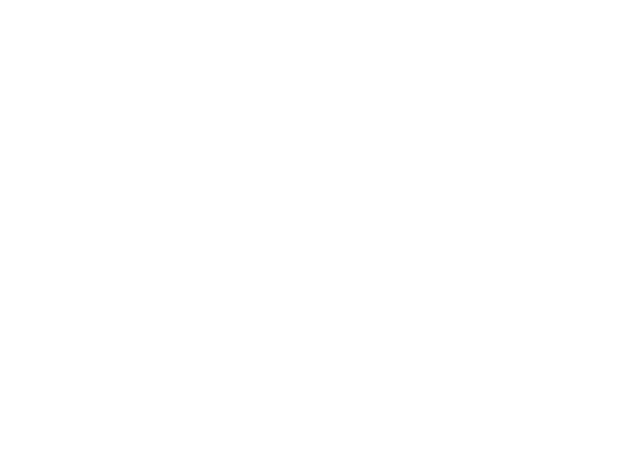
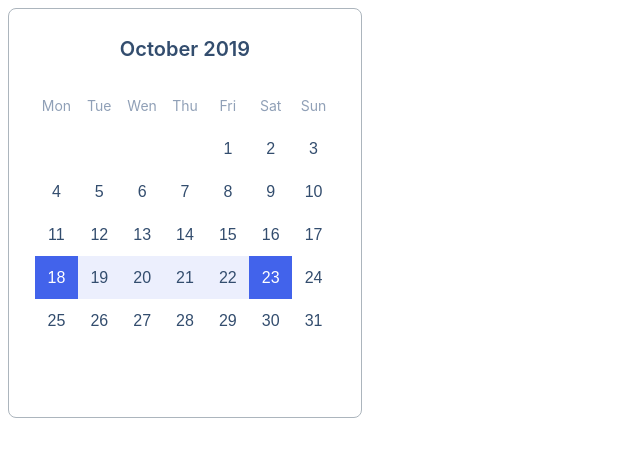
Before and after one commit to js-tasks-ru/htmlcss-20220919_konstantin-biriukov, a website: page 05-lection3/03-calendar/index.html in a window 1280 px wide. Shown: the whole page, without its empty margins (0-640 px from the left). Drawn offline with Linux system fonts and the light colour scheme.

Commit message:
calendar added

```diff
--- a/05-lection3/03-calendar/calendar.css
+++ b/05-lection3/03-calendar/calendar.css
@@ -0,0 +1,60 @@
+.calendar {
+    --blue-calendar-1: #334D6E;
+    --blue-calendar-2: #90A0B7;
+    --blue-calendar-3-opacity2: rgba(160, 177, 245, 0.2);
+
+    max-width: 300px;
+    padding: 28px 26px 32px;
+    border: 1px solid var(--grey-3);
+    border-radius: 8px;
+    background: var(--white);
+    color: var(--blue-calendar-1);
+}
+
+.calendar__title {
+    display: flex;
+    justify-content: center;
+    font: normal 600 20px/24px Inter, sans-serif;
+}
+
+.calendar__wrapper {
+    position: relative;
+    padding-bottom: 100%;
+    margin-top: 24px;
+}
+
+.calendar__main {
+    display: grid;
+    grid-template-rows: repeat(7, 1fr);
+    grid-template-columns: repeat(7, 1fr);
+    position: absolute;
+    top: 0;
+    left: 0;
+    width: 100%;
+    height: 100%;
+}
+
+.calendar__item {
+    display: flex;
+    align-items: center;
+    justify-content: center;
+    font: normal 400 16px/20px Source Sans Pro, sans-serif;
+}
+
+.calendar__item.calendar__item_day {
+    color: var(--blue-calendar-2);
+    font: normal 400 14px/20px Inter, sans-serif;
+}
+
+.item1 {
+    grid-column-start: 5;
+}
+
+.range {
+    background: var(--blue-calendar-3-opacity2);
+}
+
+.range_border {
+    background: var(--blue);
+    color: var(--white);
+}
--- a/05-lection3/03-calendar/index.html
+++ b/05-lection3/03-calendar/index.html
@@ -7,6 +7,53 @@
     <title>Calendar</title>
 </head>
 <body>
+<div class="calendar">
+    <header class="calendar__title">October 2019</header>
 
+    <div class="calendar__wrapper">
+        <main class="calendar__main">
+            <span class="calendar__item calendar__item_day">Mon</span>
+            <span class="calendar__item calendar__item_day">Tue</span>
+            <span class="calendar__item calendar__item_day">Wen</span>
+            <span class="calendar__item calendar__item_day">Thu</span>
+            <span class="calendar__item calendar__item_day">Fri</span>
+            <span class="calendar__item calendar__item_day">Sat</span>
+            <span class="calendar__item calendar__item_day">Sun</span>
+
+            <span class="calendar__item item1">1</span>
+            <span class="calendar__item">2</span>
+            <span class="calendar__item">3</span>
+            <span class="calendar__item">4</span>
+            <span class="calendar__item">5</span>
+            <span class="calendar__item">6</span>
+            <span class="calendar__item">7</span>
+            <span class="calendar__item">8</span>
+            <span class="calendar__item">9</span>
+            <span class="calendar__item">10</span>
+            <span class="calendar__item">11</span>
+            <span class="calendar__item">12</span>
+            <span class="calendar__item">13</span>
+            <span class="calendar__item">14</span>
+            <span class="calendar__item">15</span>
+            <span class="calendar__item">16</span>
+            <span class="calendar__item">17</span>
+            <span class="calendar__item range_border">18</span>
+            <span class="calendar__item range">19</span>
+            <span class="calendar__item range">20</span>
+            <span class="calendar__item range">21</span>
+            <span class="calendar__item range">22</span>
+            <span class="calendar__item range_border">23</span>
+            <span class="calendar__item">24</span>
+            <span class="calendar__item">25</span>
+            <span class="calendar__item">26</span>
+            <span class="calendar__item">27</span>
+            <span class="calendar__item">28</span>
+            <span class="calendar__item">29</span>
+            <span class="calendar__item">30</span>
+            <span class="calendar__item">31</span>
+        </main>
+    </div>
+
+</div>
 </body>
 </html>
```
Lines whose indentation alone changed are shown as unchanged.
